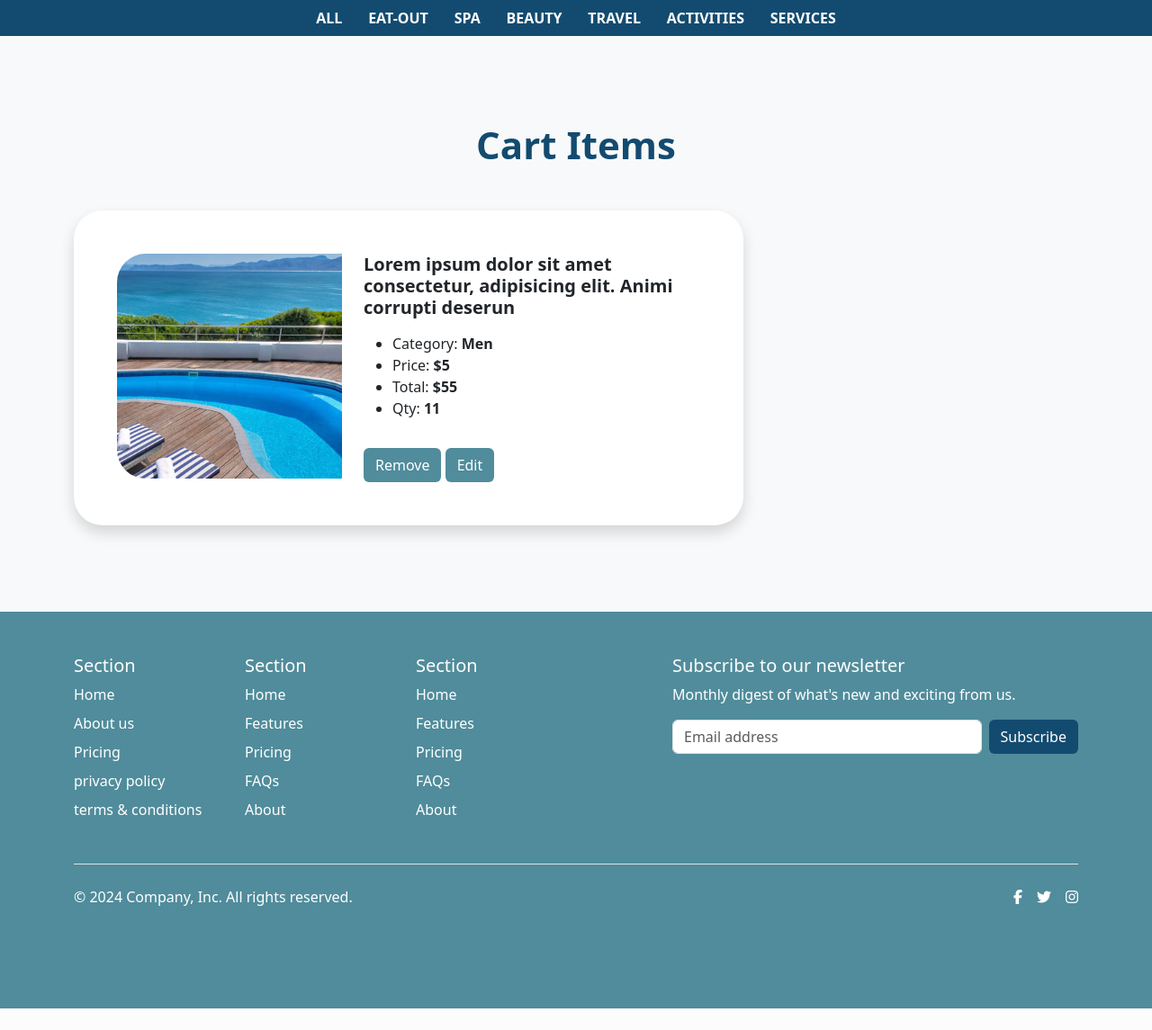
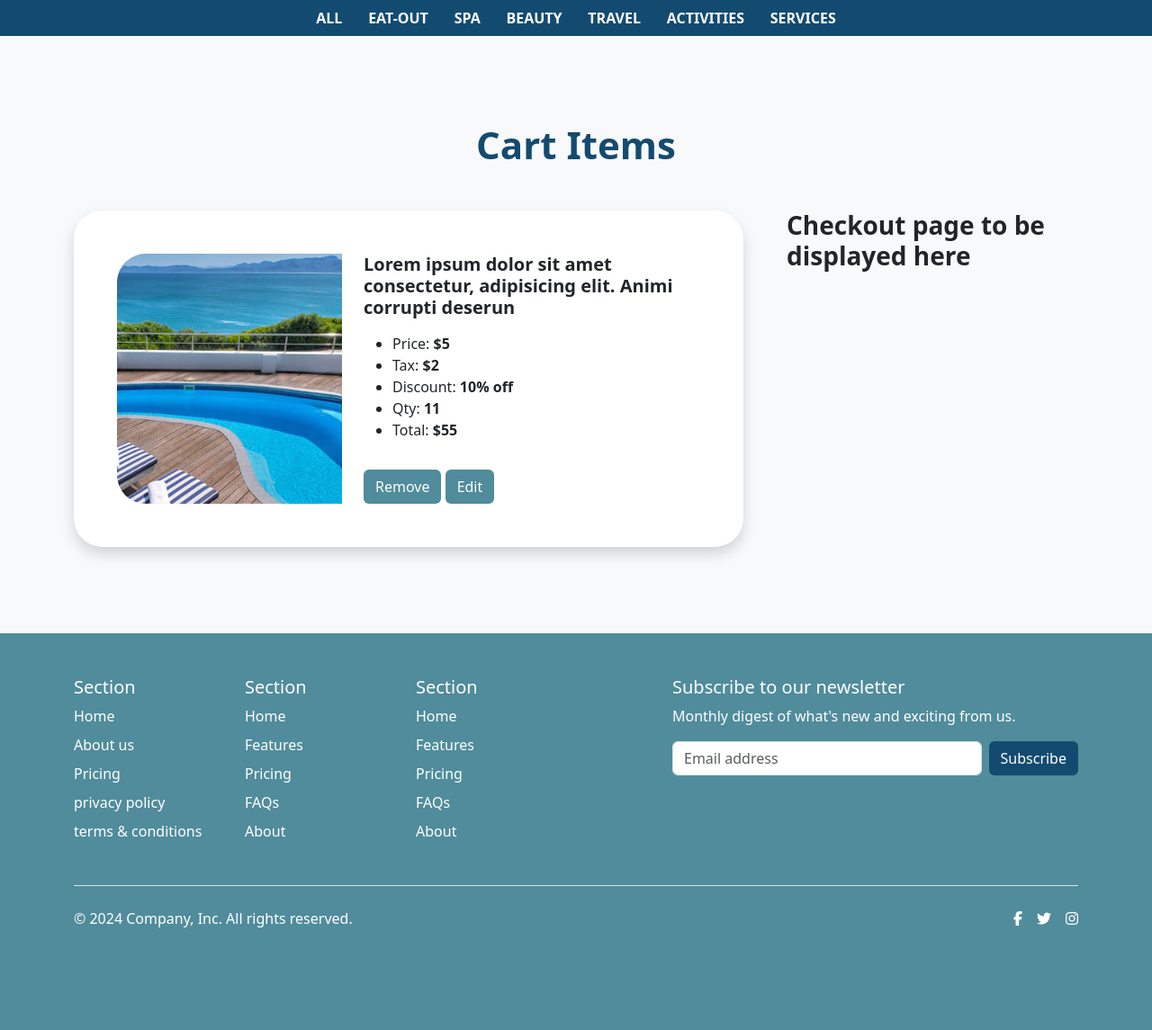
Before and after one commit to mmamuhammad2006/epicdeals, a Node server app: page /cart in a window 1280 px wide. Shown: the part 58-1203 px from the top of the page at 90% size. Before the commit the page ends 1179 px from the top, so only its background shows below. Run offline with Node 20, Linux system fonts and the light colour scheme; some libraries are stand-ins or nearby versions.

Commit message:
install vue

```diff
--- a/client/views/pages/cart.ejs
+++ b/client/views/pages/cart.ejs
@@ -6,13 +6,13 @@
             </div>
         </div>
         <div class="content">
-            <div class="col-12">
+            <div class="col-12 d-flex">
                 <!-- box -->
-                 <div class="box col-8 rounded-5 shadow bg-white p-5">
+                 <div class="box col-8 rounded-5 shadow bg-white p-5 d-flex align-items-center">
                     <div class="col-12 d-flex">
                         <div class="img">
-                            <div class="col-12">
-                                <img class="h-250 w-250 object-fit-cover rounded-start-5" src="/images/slider1.jpg" alt="" srcset="">
+                            <div class="col-12 h-100">
+                                <img class="h-100 w-250 object-fit-cover rounded-start-5" src="/images/slider1.jpg" alt="" srcset="">
                             </div>
                         </div>
                         <div class="content px-4 d-flex align-items-center">
@@ -25,10 +25,11 @@
                                 <div class="text pb-3">
                                     <div class="col-12">
                                         <ul>
-                                            <li>Category: <span class="fw-bold">Men</span></li>
                                             <li>Price: <span class="fw-bold">$5</span></li>
+                                            <li>Tax: <span class="fw-bold">$2</span></li>
+                                            <li>Discount: <span class="fw-bold">10% off</span></li>
+                                            <li>Qty: <span class="fw-bold">11</span></li>
                                             <li>Total: <span class="fw-bold">$55</span></li>
-                                            <li>Qty: <span class="fw-bold">11</span></li>
                                         </ul>
                                     </div>
                                 </div>
@@ -42,6 +43,8 @@
                         </div>
                     </div>
                  </div>
+                 <!-- checkout -->
+                  <h3 class="fw-bold ms-5">Checkout page to be displayed here</h3>
             </div>
         </div>
     </div>
--- a/client/views/partials/header.ejs
+++ b/client/views/partials/header.ejs
@@ -55,7 +55,7 @@
                           </li> -->
                           <li class="nav-item dropdown">
                             <a href="/cart" class="nav-link d-flex">
-                                <i class="fa-solid fa-heart text-white fs-4""></i>
+                                <i class="fa-solid fa-heart text-white fs-4"></i>
                                 <span class="nav-cart-count"><%= locals.count || 5 %></span>
                             </a>
                           </li>
--- a/server/app.js
+++ b/server/app.js
@@ -1,8 +1,9 @@
 const express = require('express');
 const path = require('path');
 const expressLayouts = require('express-ejs-layouts');
+const cors = require('cors');
 const app = express();
-
+app.use(cors());
 
 app.use(express.static(path.join(__dirname,'../client/public')))
 app.use(expressLayouts);
--- a/server/package.json
+++ b/server/package.json
@@ -12,6 +12,7 @@
   "license": "ISC",
   "description": "",
   "dependencies": {
+    "cors": "^2.8.5",
     "ejs": "^3.1.10",
     "express": "^4.21.1",
     "express-ejs-layouts": "^2.5.1",
--- /dev/null
+++ b/vuejs/src/main.js
@@ -0,0 +1,6 @@
+import './assets/main.css'
+
+import { createApp } from 'vue'
+import App from './App.vue'
+
+createApp(App).mount('#app')
```
Also changed, not shown: client/views/pages/details.ejs (+22 -2 lines), vuejs/index.html (added, +13 -0 lines), vuejs/jsconfig.json (added, +8 -0 lines), vuejs/package.json (added, +19 -0 lines), vuejs/src/App.vue (added, +11 -0 lines), vuejs/vite.config.js (added, +16 -0 lines), vuejs/README.md (added), vuejs/public/favicon.ico (added), 3 other files.
